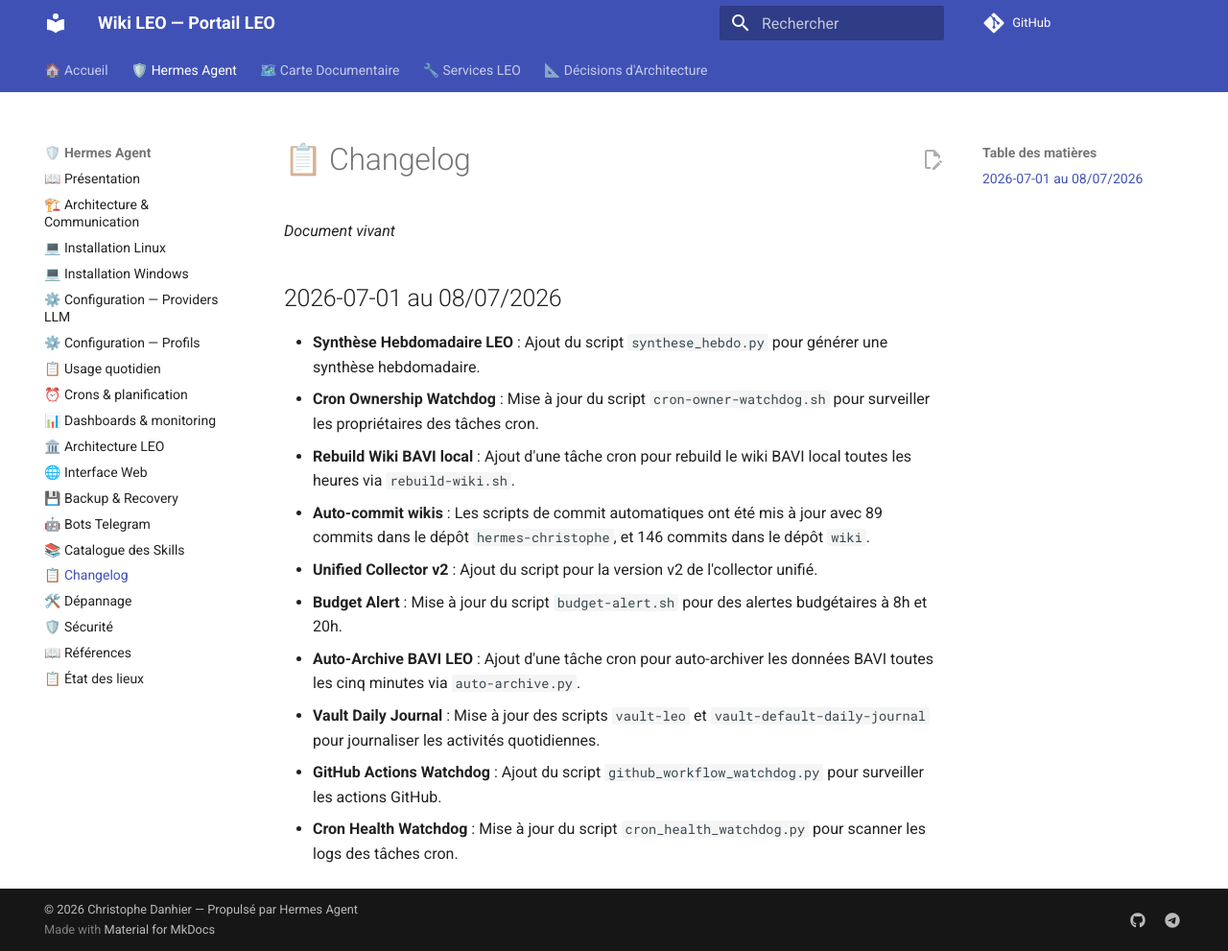
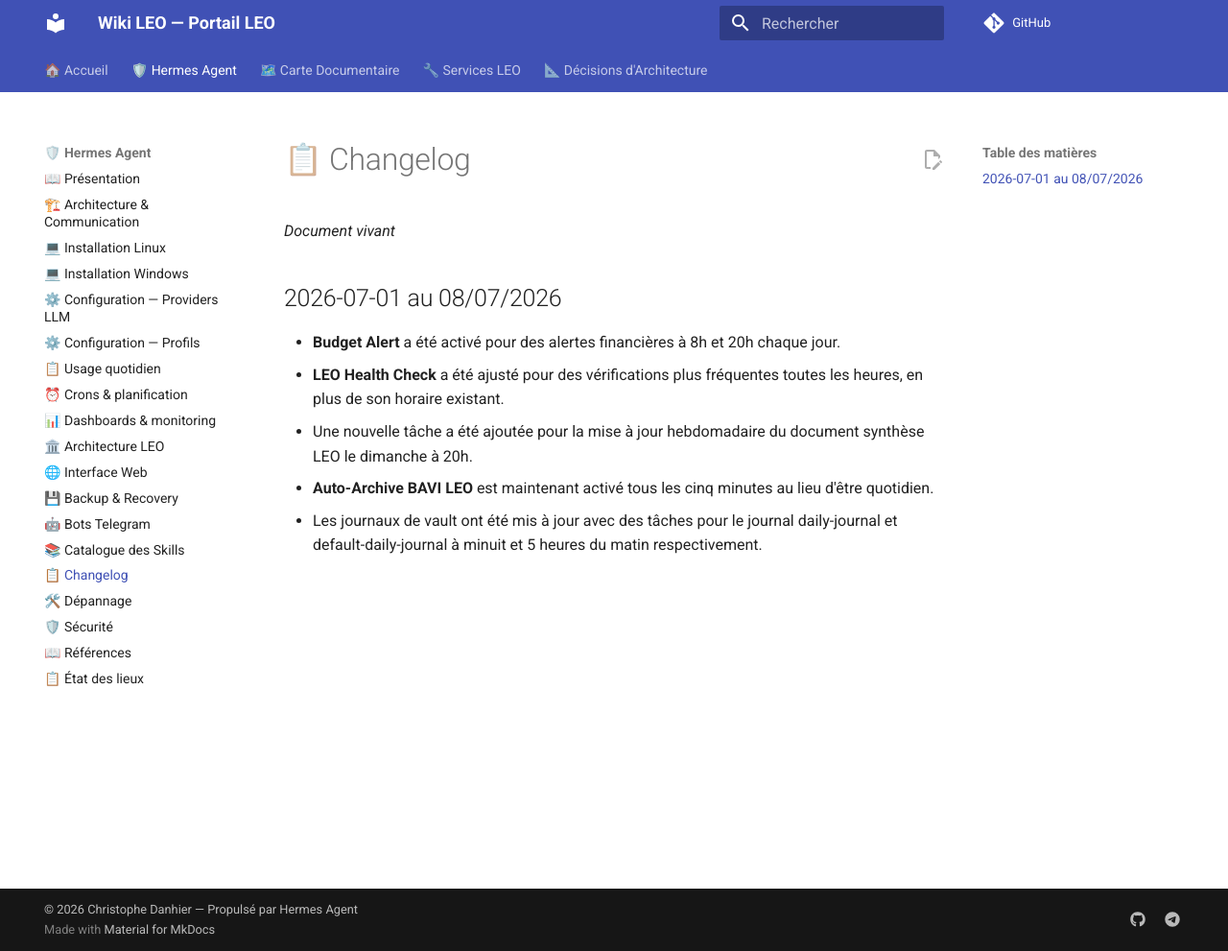
Before and after one commit to christophedanhier-hash/hermes-wiki, an MkDocs documentation site: the page built from docs/hermes/changelog.md, in a window 1280 px wide and 991 px high. Shown: the whole window at 96% size. Built offline with MkDocs 1.6.1 and Material for MkDocs 9.7.7, drawn with Linux system fonts in a browser that asks for light colours; comment, search, counter and statistics services are not loaded.

Commit message:
docs: mise à jour hebdomadaire du 08/07/2026

```diff
--- a/docs/hermes/changelog.md
+++ b/docs/hermes/changelog.md
@@ -4,13 +4,8 @@
 
 ## 2026-07-01 au 08/07/2026
 
-- **Synthèse Hebdomadaire LEO** : Ajout du script `synthese_hebdo.py` pour générer une synthèse hebdomadaire.
-- **Cron Ownership Watchdog** : Mise à jour du script `cron-owner-watchdog.sh` pour surveiller les propriétaires des tâches cron.
-- **Rebuild Wiki BAVI local** : Ajout d'une tâche cron pour rebuild le wiki BAVI local toutes les heures via `rebuild-wiki.sh`.
-- **Auto-commit wikis** : Les scripts de commit automatiques ont été mis à jour avec 89 commits dans le dépôt `hermes-christophe`, et 146 commits dans le dépôt `wiki`.
-- **Unified Collector v2** : Ajout du script pour la version v2 de l'collector unifié.
-- **Budget Alert** : Mise à jour du script `budget-alert.sh` pour des alertes budgétaires à 8h et 20h.
-- **Auto-Archive BAVI LEO** : Ajout d'une tâche cron pour auto-archiver les données BAVI toutes les cinq minutes via `auto-archive.py`.
-- **Vault Daily Journal** : Mise à jour des scripts `vault-leo` et `vault-default-daily-journal` pour journaliser les activités quotidiennes.
-- **GitHub Actions Watchdog** : Ajout du script `github_workflow_watchdog.py` pour surveiller les actions GitHub.
-- **Cron Health Watchdog** : Mise à jour du script `cron_health_watchdog.py` pour scanner les logs des tâches cron.
+- **Budget Alert** a été activé pour des alertes financières à 8h et 20h chaque jour.
+- **LEO Health Check** a été ajusté pour des vérifications plus fréquentes toutes les heures, en plus de son horaire existant.
+- Une nouvelle tâche a été ajoutée pour la mise à jour hebdomadaire du document synthèse LEO le dimanche à 20h.
+- **Auto-Archive BAVI LEO** est maintenant activé tous les cinq minutes au lieu d'être quotidien.
+- Les journaux de vault ont été mis à jour avec des tâches pour le journal daily-journal et default-daily-journal à minuit et 5 heures du matin respectivement.
```
Also changed, not shown: docs/hermes/architecture.md (+14 -17 lines).
